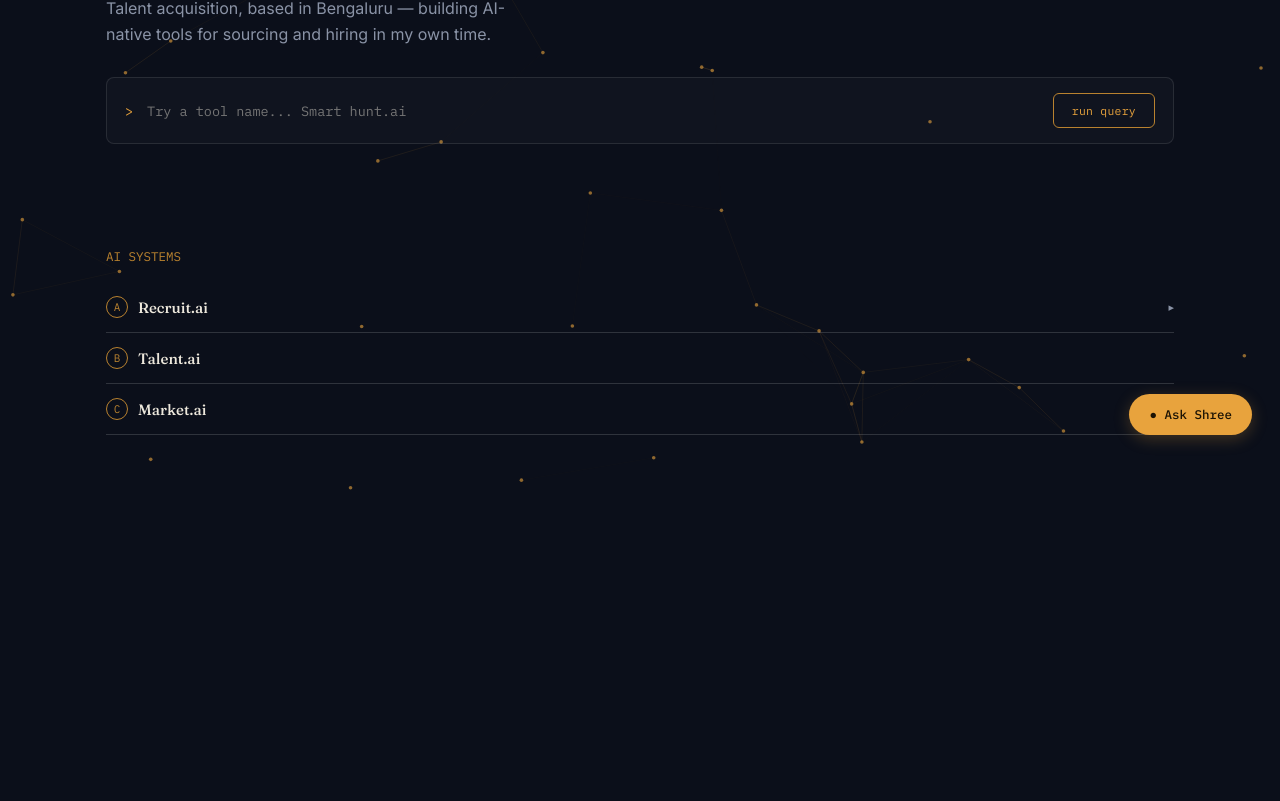
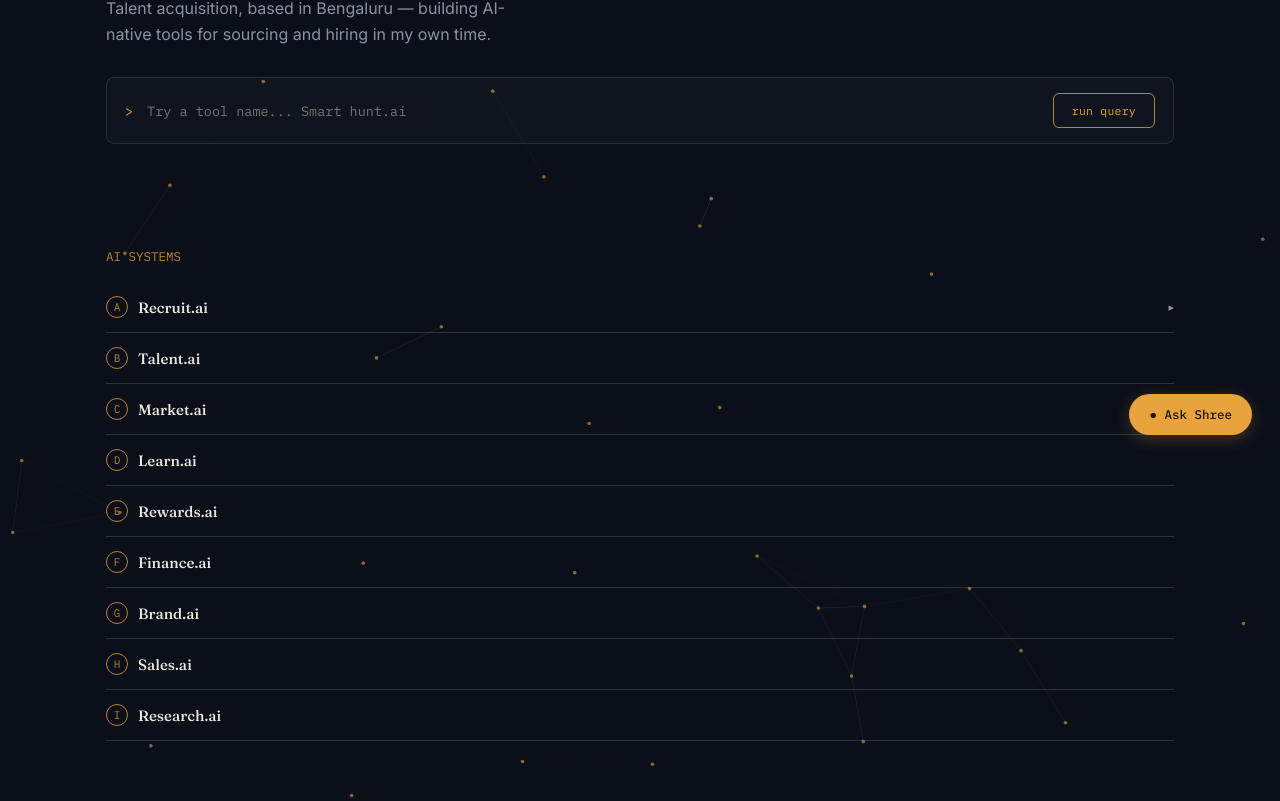
Before and after one commit to shreeshanarsha-star/Askshree-App, a Next.js app: page / in a window 1280 px wide. Shown: the part 341-1142 px from the top of the page. Before the commit the page ends 836 px from the top, so only its background shows below. Built offline with nearby package versions, Linux system fonts and the light colour scheme.

Commit message:
Add AI SYSTEMS groups D-I: Learn.ai, Rewards.ai, Finance.ai, Brand.ai, Sales.ai, Research.ai (parked, no tools listed yet)

```diff
--- a/app/page.js
+++ b/app/page.js
@@ -139,6 +139,43 @@ export default function HomePage() {
               <span style={{ opacity: 0.45 }}>Research.ai</span>
             </div>
           )}
+
+          <div style={{ display: 'flex', alignItems: 'center', justifyContent: 'space-between', padding: '14px 0', borderBottom: '1px solid rgba(255,255,255,0.15)' }}>
+            <div style={{ display: 'flex', alignItems: 'center', gap: 10 }}>
+              <span style={{ width: 22, height: 22, borderRadius: '50%', border: '1px solid var(--amber-dim)', color: 'var(--amber-dim)', fontFamily: 'IBM Plex Mono, monospace', fontSize: 11, display: 'flex', alignItems: 'center', justifyContent: 'center' }}>D</span>
+              <span style={{ fontFamily: 'Fraunces, serif', fontSize: 15, color: 'var(--cream)' }}>Learn.ai</span>
+            </div>
+          </div>
+          <div style={{ display: 'flex', alignItems: 'center', justifyContent: 'space-between', padding: '14px 0', borderBottom: '1px solid rgba(255,255,255,0.15)' }}>
+            <div style={{ display: 'flex', alignItems: 'center', gap: 10 }}>
+              <span style={{ width: 22, height: 22, borderRadius: '50%', border: '1px solid var(--amber-dim)', color: 'var(--amber-dim)', fontFamily: 'IBM Plex Mono, monospace', fontSize: 11, display: 'flex', alignItems: 'center', justifyContent: 'center' }}>E</span>
+              <span style={{ fontFamily: 'Fraunces, serif', fontSize: 15, color: 'var(--cream)' }}>Rewards.ai</span>
+            </div>
+          </div>
+          <div style={{ display: 'flex', alignItems: 'center', justifyContent: 'space-between', padding: '14px 0', borderBottom: '1px solid rgba(255,255,255,0.15)' }}>
+            <div style={{ display: 'flex', alignItems: 'center', gap: 10 }}>
+              <span style={{ width: 22, height: 22, borderRadius: '50%', border: '1px solid var(--amber-dim)', color: 'var(--amber-dim)', fontFamily: 'IBM Plex Mono, monospace', fontSize: 11, display: 'flex', alignItems: 'center', justifyContent: 'center' }}>F</span>
+              <span style={{ fontFamily: 'Fraunces, serif', fontSize: 15, color: 'var(--cream)' }}>Finance.ai</span>
+            </div>
+          </div>
+          <div style={{ display: 'flex', alignItems: 'center', justifyContent: 'space-between', padding: '14px 0', borderBottom: '1px solid rgba(255,255,255,0.15)' }}>
+            <div style={{ display: 'flex', alignItems: 'center', gap: 10 }}>
+              <span style={{ width: 22, height: 22, borderRadius: '50%', border: '1px solid var(--amber-dim)', color: 'var(--amber-dim)', fontFamily: 'IBM Plex Mono, monospace', fontSize: 11, display: 'flex', alignItems: 'center', justifyContent: 'center' }}>G</span>
+              <span style={{ fontFamily: 'Fraunces, serif', fontSize: 15, color: 'var(--cream)' }}>Brand.ai</span>
+            </div>
+          </div>
+          <div style={{ display: 'flex', alignItems: 'center', justifyContent: 'space-between', padding: '14px 0', borderBottom: '1px solid rgba(255,255,255,0.15)' }}>
+            <div style={{ display: 'flex', alignItems: 'center', gap: 10 }}>
+              <span style={{ width: 22, height: 22, borderRadius: '50%', border: '1px solid var(--amber-dim)', color: 'var(--amber-dim)', fontFamily: 'IBM Plex Mono, monospace', fontSize: 11, display: 'flex', alignItems: 'center', justifyContent: 'center' }}>H</span>
+              <span style={{ fontFamily: 'Fraunces, serif', fontSize: 15, color: 'var(--cream)' }}>Sales.ai</span>
+            </div>
+          </div>
+          <div style={{ display: 'flex', alignItems: 'center', justifyContent: 'space-between', padding: '14px 0', borderBottom: '1px solid rgba(255,255,255,0.15)' }}>
+            <div style={{ display: 'flex', alignItems: 'center', gap: 10 }}>
+              <span style={{ width: 22, height: 22, borderRadius: '50%', border: '1px solid var(--amber-dim)', color: 'var(--amber-dim)', fontFamily: 'IBM Plex Mono, monospace', fontSize: 11, display: 'flex', alignItems: 'center', justifyContent: 'center' }}>I</span>
+              <span style={{ fontFamily: 'Fraunces, serif', fontSize: 15, color: 'var(--cream)' }}>Research.ai</span>
+            </div>
+          </div>
         </div>
       </div>
 
```
